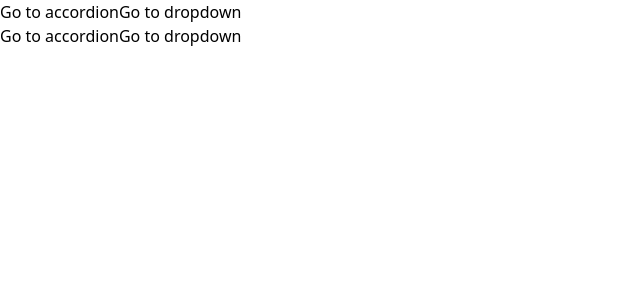
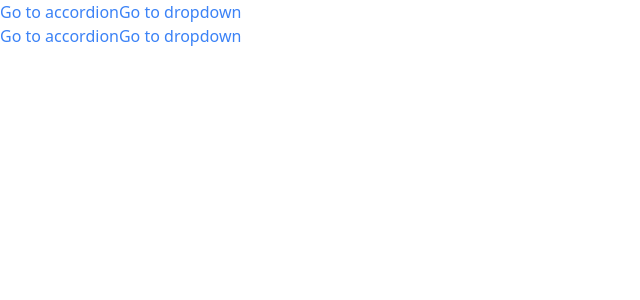
Before and after one commit to Pawelv9/comps, a React (Create React App) app: page / in a window 1280 px wide. Shown: the top 300 px of the page, without its empty margins (0-640 px from the left). Built offline with nearby package versions, Linux system fonts and the light colour scheme.

Commit message:
added UseNavigation hook

```diff
--- a/src/App.js
+++ b/src/App.js
@@ -5,16 +5,16 @@
 
 function App() {
 
-return(
+return (
   <div>
     <Link to="/accordion">Go to accordion</Link>
     <Link to="/dropdown">Go to dropdown</Link>
     <div>
         <Route path='/accordion'>
-            <AccordionPage />
+          <AccordionPage />
         </Route>
         <Route path='/dropdown'>
-            <DropdownPage />
+          <DropdownPage />
         </Route>
     </div>
   </div>
--- a/src/components/Link.js
+++ b/src/components/Link.js
@@ -1,8 +1,10 @@
-import {useContext} from 'react';
-import NavigationContext from "../context/navigation";
+import classNames from "classnames";
+import useNavigation from "../hooks/use-navigation";
 
-function Link({to, children}) {
-    const {navigate} = useContext(NavigationContext)
+function Link({ to, children }) {
+    const { navigate } = useNavigation();
+
+    const classes = classNames('text-blue-500')
 
     const handleClick = (event) => {
         if (event.metaKey || event.ctrlKey) return;
@@ -13,7 +15,7 @@
     }
 
     return (
-        <a href={to} onClick={handleClick}>
+        <a className={classes} href={to} onClick={handleClick}>
             {children}
         </a>
     )
--- a/src/components/Route.js
+++ b/src/components/Route.js
@@ -1,8 +1,7 @@
-import React, {useContext} from 'react';
-import NavigationContext from "../context/navigation";
+import useNavigation from "../hooks/use-navigation";
 
-function Route({path, children}) {
-    const { currentPath } = useContext(NavigationContext)
+function Route({ path, children }) {
+    const { currentPath } = useNavigation()
 
     if (path === currentPath) {
         return children
--- /dev/null
+++ b/src/hooks/use-navigation.js
@@ -0,0 +1,8 @@
+import {useContext} from 'react';
+import NavigationContext from "../context/navigation";
+
+function UseNavigation() {
+    return useContext(NavigationContext);
+}
+
+export default UseNavigation;
```
Also changed, not shown: src/pages/DropdownPage.js (+6 -6 lines).
